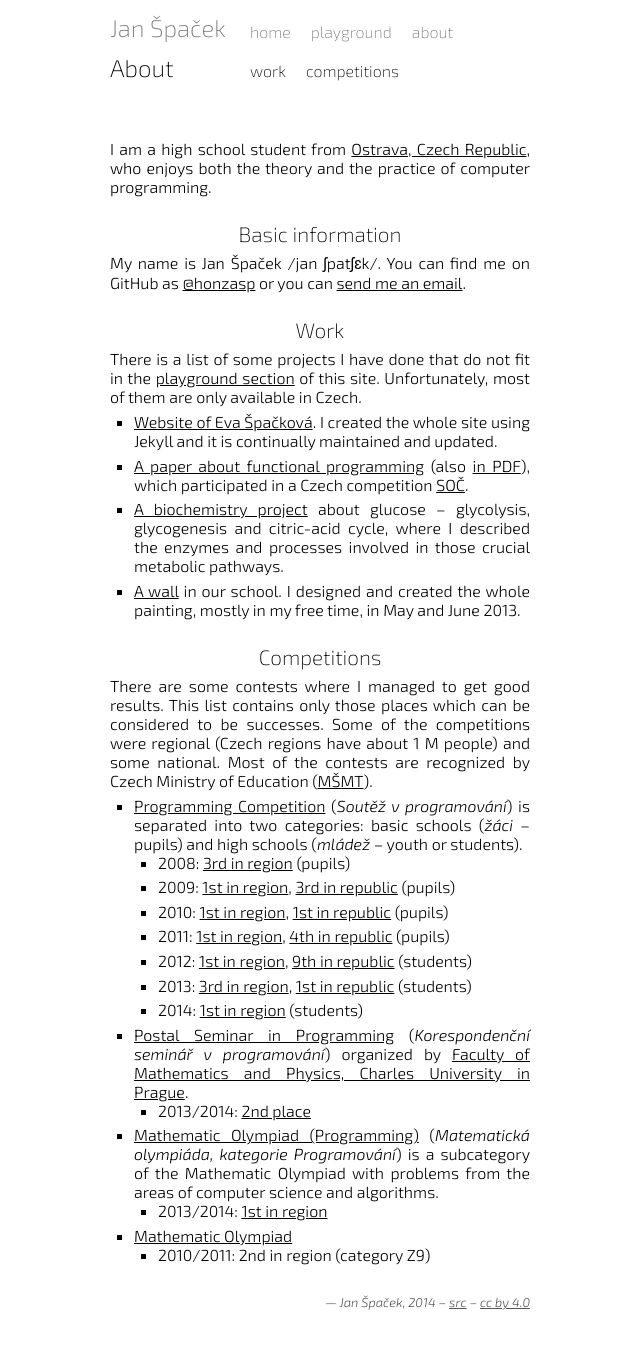
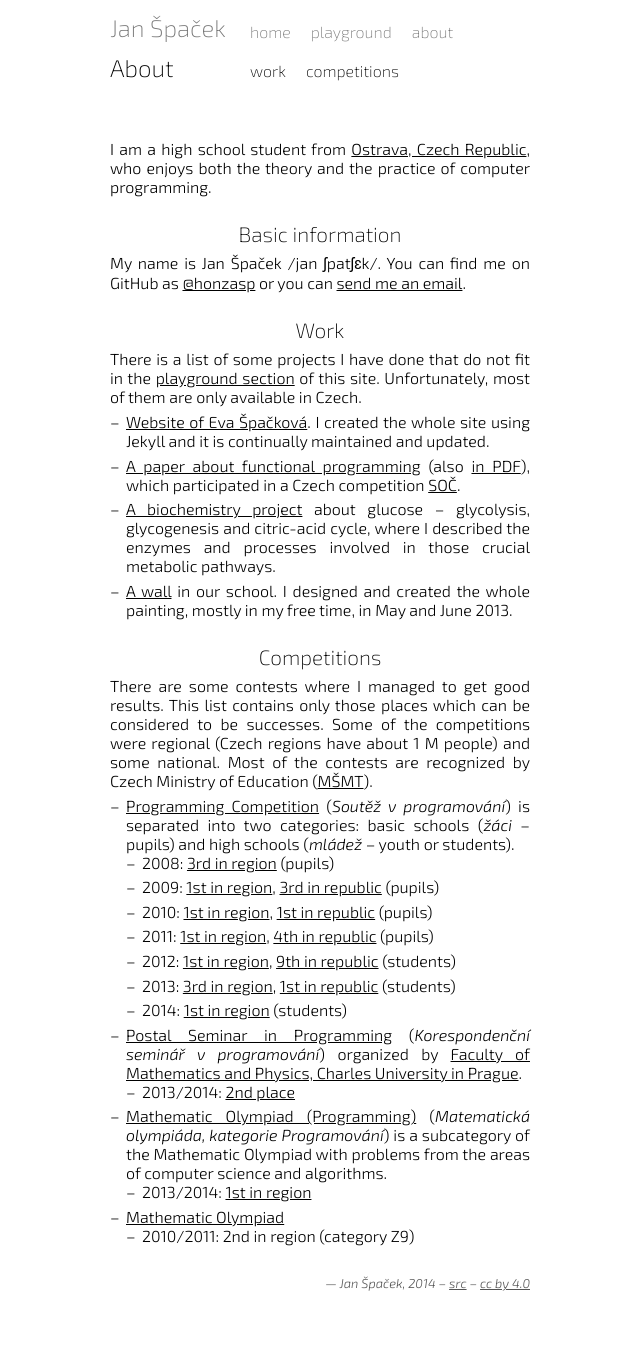
Before and after one commit to honzasp/honzasp.github.io, a Jekyll site: the page built from about.markdown, in a window 1280 px wide. Shown: the whole page, without its empty margins (320-960 px from the left). Built offline with Jekyll 4.4.1, drawn with Linux system fonts in a browser that asks for light colours.

Commit message:
Change squares to dashes in <ul> lists

```diff
--- a/style/main.css
+++ b/style/main.css
@@ -1,3 +1,4 @@
+@charset "UTF-8";
 * {
   margin: 0;
   padding: 0; }
@@ -75,10 +76,13 @@ h6 {
   color: #000; }
   #content h1, #content h2, #content h3, #content h4, #content h5, #content h6, #content p, #content ul, #content ol, #content li {
     margin-bottom: 0.35em; }
-  #content li {
-    margin-left: 1.5em;
-    list-style-type: square;
-    list-style-position: outside; }
+  #content ul > li {
+    list-style-type: none;
+    margin-left: 1.0em; }
+  #content ul > li:before {
+    content: "–";
+    position: absolute;
+    margin-left: -1.0em; }
   #content li h1, #content li h2, #content li h3, #content li h4, #content li h5, #content li h6 {
     text-align: left; }
   #content .enter {
```
Also changed, not shown: style/main.scss (+9 -4 lines).
